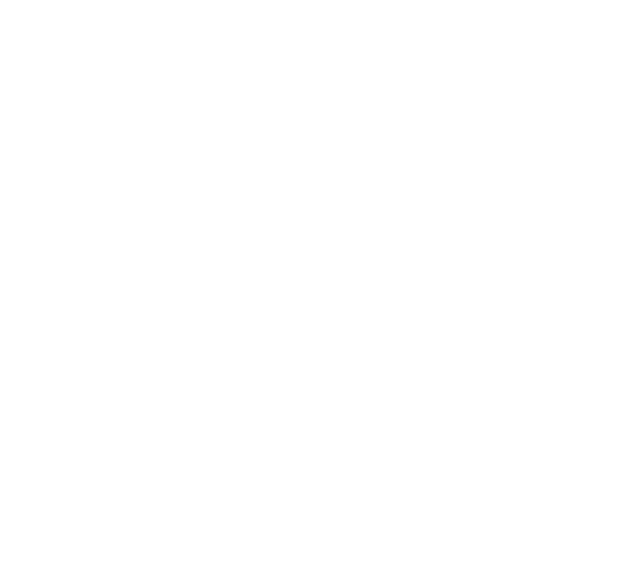
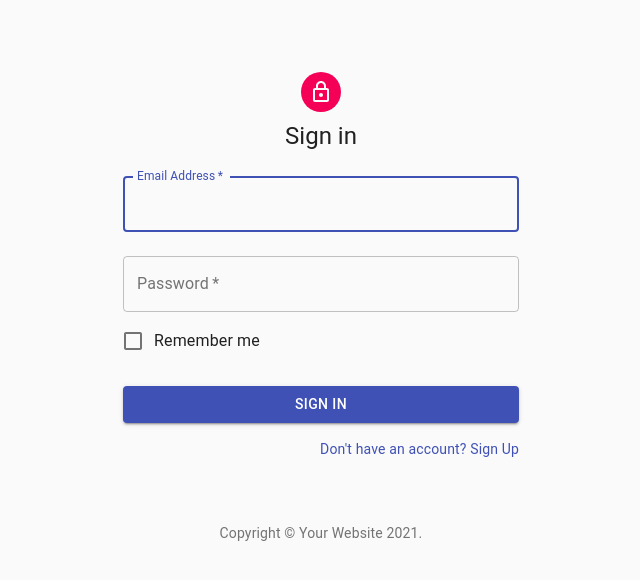
Before and after one commit to advanced-computer-lab/SLAMN, a React (Create React App) app in the folder Frontend/: page / in a window 1280 px wide. Before the commit this address had no page. Shown: the top 580 px of the page, without its empty margins (319-959 px from the left). Built offline with nearby package versions, Linux system fonts and the light colour scheme.

Commit message:
sign in done , update , popup

```diff
--- a/Frontend/package.json
+++ b/Frontend/package.json
@@ -6,6 +6,8 @@
     "@emotion/react": "^11.5.0",
     "@emotion/styled": "^11.3.0",
     "@material-ui/core": "^4.12.3",
+    "@material-ui/icons": "^4.11.2",
+    "@mui/icons-material": "^5.0.5",
     "@mui/material": "^5.0.6",
     "axios": "^0.24.0",
     "react": "^17.0.2",
--- a/Frontend/src/App.js
+++ b/Frontend/src/App.js
@@ -5,6 +5,7 @@
 import TextBox from "./Componenets/General/TextBox";
 import AdminHome from "../src/Page/AdminHome";
 import CreateFlight from "./Page/CreateFlight";
+import Signin from "../src/Page/Signin";
 
 function App() {
   return (
@@ -14,6 +15,7 @@
           <Route path="/update" element={<Update />} />
           <Route path="/homeadmin" element={<AdminHome />} />
           <Route path="/addflight" element={<CreateFlight />} />
+          <Route path="/" element={<Signin />} />
         </Routes>
       </BrowserRouter>
     </div>
--- a/Frontend/src/Componenets/General/PopUp.js
+++ b/Frontend/src/Componenets/General/PopUp.js
@@ -1,39 +1,50 @@
 import * as React from "react";
-import Popover from "@mui/material/Popover";
-import Typography from "@mui/material/Typography";
 import Button from "@mui/material/Button";
+import Dialog from "@mui/material/Dialog";
+import DialogActions from "@mui/material/DialogActions";
+import DialogContent from "@mui/material/DialogContent";
+import DialogContentText from "@mui/material/DialogContentText";
+import DialogTitle from "@mui/material/DialogTitle";
+import useMediaQuery from "@mui/material/useMediaQuery";
+import { useTheme } from "@mui/material/styles";
 
-export default function PopUp() {
-  const [anchorEl, setAnchorEl] = React.useState(null);
+export default function PopUp(props) {
+  const [open, setOpen] = React.useState(false);
+  const theme = useTheme();
+  const fullScreen = useMediaQuery(theme.breakpoints.down("md"));
 
-  const handleClick = (event) => {
-    setAnchorEl(event.currentTarget);
+  const handleClickOpen = () => {
+    setOpen(true);
   };
 
   const handleClose = () => {
-    setAnchorEl(null);
+    setOpen(false);
   };
-
-  const open = Boolean(anchorEl);
-  const id = open ? "simple-popover" : undefined;
 
   return (
     <div>
-      <Button aria-describedby={id} variant="contained" onClick={handleClick}>
-        Open Popover
-      </Button>
-      <Popover
-        id={id}
-        open={open}
-        anchorEl={anchorEl}
-        onClose={handleClose}
-        anchorOrigin={{
-          vertical: "bottom",
-          horizontal: "left",
-        }}
+      {/* <Button variant="outlined" onClick={handleClickOpen}>
+        Open responsive dialog
+      </Button> */}
+      <Dialog
+        fullScreen={fullScreen}
+        open={props.open}
+        onClose={props.handleClose}
+        aria-labelledby="responsive-dialog-title"
       >
-        <Typography sx={{ p: 2 }}>The content of the Popover.</Typography>
-      </Popover>
+        <DialogTitle id="responsive-dialog-title">{props.error}</DialogTitle>
+        {/* <DialogContent>
+          <DialogContentText>{props.error}</DialogContentText>
+        </DialogContent> */}
+        <DialogActions>
+          <Button autoFocus onClick={props.handleClose}>
+            {props.secondbutton}
+          </Button>
+          <Button onClick={props.handleOpenagree} autoFocus>
+            {props.firstbutton}
+          </Button>
+        </DialogActions>
+      </Dialog>
     </div>
   );
 }
--- /dev/null
+++ b/Frontend/src/Page/Signin.js
@@ -0,0 +1,120 @@
+import React from "react";
+import Avatar from "@material-ui/core/Avatar";
+import Button from "@material-ui/core/Button";
+import CssBaseline from "@material-ui/core/CssBaseline";
+import TextField from "@material-ui/core/TextField";
+import FormControlLabel from "@material-ui/core/FormControlLabel";
+import Checkbox from "@material-ui/core/Checkbox";
+import Link from "@material-ui/core/Link";
+import Grid from "@material-ui/core/Grid";
+import Box from "@material-ui/core/Box";
+import LockOutlinedIcon from "@material-ui/icons/LockOutlined";
+import Typography from "@material-ui/core/Typography";
+import { makeStyles } from "@material-ui/core/styles";
+import Container from "@material-ui/core/Container";
+
+function Copyright() {
+  return (
+    <Typography variant="body2" color="textSecondary" align="center">
+      {"Copyright © "}
+      <Link color="inherit" href="https://material-ui.com/">
+        Your Website
+      </Link>{" "}
+      {new Date().getFullYear()}
+      {"."}
+    </Typography>
+  );
+}
+
+const useStyles = makeStyles((theme) => ({
+  paper: {
+    marginTop: theme.spacing(8),
+    display: "flex",
+    flexDirection: "column",
+    alignItems: "center",
+  },
+  avatar: {
+    margin: theme.spacing(1),
+    backgroundColor: theme.palette.secondary.main,
+  },
+  form: {
+    width: "100%", // Fix IE 11 issue.
+    marginTop: theme.spacing(1),
+  },
+  submit: {
+    margin: theme.spacing(3, 0, 2),
+  },
+}));
+
+export default function Signin() {
+  const classes = useStyles();
+  //const [click, setClick] = React.useState(false);
+  const handleLogin = (e) => {
+    e.preventDefault();
+    window.location = "/home";
+  };
+
+  return (
+    <Container component="main" maxWidth="xs">
+      <CssBaseline />
+      <div className={classes.paper}>
+        <Avatar className={classes.avatar}>
+          <LockOutlinedIcon />
+        </Avatar>
+        <Typography component="h1" variant="h5">
+          Sign in
+        </Typography>
+        <form className={classes.form} noValidate>
+          <TextField
+            variant="outlined"
+            margin="normal"
+            required
+            fullWidth
+            id="email"
+            label="Email Address"
+            name="email"
+            autoComplete="email"
+            autoFocus
+          />
+          <TextField
+            variant="outlined"
+            margin="normal"
+            required
+            fullWidth
+            name="password"
+            label="Password"
+            type="password"
+            id="password"
+            autoComplete="current-password"
+          />
+          <FormControlLabel
+            control={<Checkbox value="remember" color="primary" />}
+            label="Remember me"
+          />
+          <Button
+            type="submit"
+            fullWidth
+            variant="contained"
+            color="primary"
+            className={classes.submit}
+            onClick={handleLogin}
+          >
+            Sign In
+          </Button>
+
+          <Grid container>
+            <Grid item xs></Grid>
+            <Grid item>
+              <Link href="signup" variant="body2">
+                {"Don't have an account? Sign Up"}
+              </Link>
+            </Grid>
+          </Grid>
+        </form>
+      </div>
+      <Box mt={8}>
+        <Copyright />
+      </Box>
+    </Container>
+  );
+}
--- a/Frontend/src/Page/Update.js
+++ b/Frontend/src/Page/Update.js
@@ -4,6 +4,7 @@
 import { useState } from "react";
 import Button from "../Componenets/General/Buttons";
 import axios from "axios";
+import Popup from "../Componenets/General/PopUp";
 const useStyles = makeStyles({
   space: {
     marginTop: "2vw !important",
@@ -26,6 +27,8 @@
   const [econseats, seteconseats] = useState(0);
   const [buissseats, setbuisseats] = useState(0);
   const [airport, setairport] = useState("");
+  const [open1, setOpen1] = useState(false);
+
   const onChangeflight = (e) => {
     setflightnumber(e.target.value);
   };
@@ -44,12 +47,33 @@
   const onChangeairport = (e) => {
     setairport(e.target.value);
   };
-  const handleClick = () => {
-    axios.post("http://localhost:8000/add-user", {}).then(function (response) {
-      console.log(response);
-    });
+  const handleOpen1 = () => {
+    setOpen1(true);
   };
 
+  const handleClose1 = () => {
+    setOpen1(false);
+  };
+  const handleClose1agree = () => {
+    setOpen1(false);
+
+    axios
+      .post("http://localhost:8000/updateFlight", {
+        FlightNumber: flightnumber,
+        DepartureDate: deptime,
+        ArrivalDate: arrtime,
+        EconomySeats: econseats,
+        BusinessSeats: buissseats,
+        Airport: airport,
+      })
+      .then(function (response) {
+        console.log(response);
+      });
+  };
+
+  const handleClick = () => {
+    setOpen1(true);
+  };
   return (
     <div>
       <div className={classes.root}>
@@ -83,6 +107,17 @@
       <div className={classes.updatebutton}>
         <Button title="Update" onClick={handleClick} />
       </div>
+
+      <Popup
+        open={open1}
+        handleOpen={handleOpen1}
+        handleOpenagree={handleClose1agree}
+        handleClose={handleClose1}
+        className={classes.popup}
+        error="Are you sure you want to delete ?"
+        firstbutton="Agree"
+        secondbutton="Disagree"
+      />
     </div>
   );
 };
```
Also changed, not shown: 2 other files (tests, documents, lock files or other folders).
